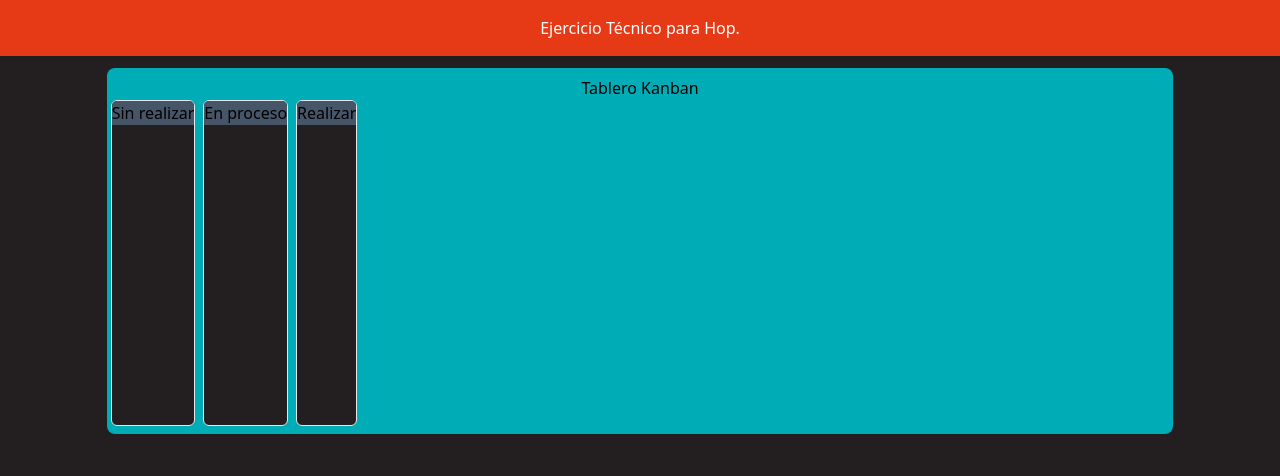
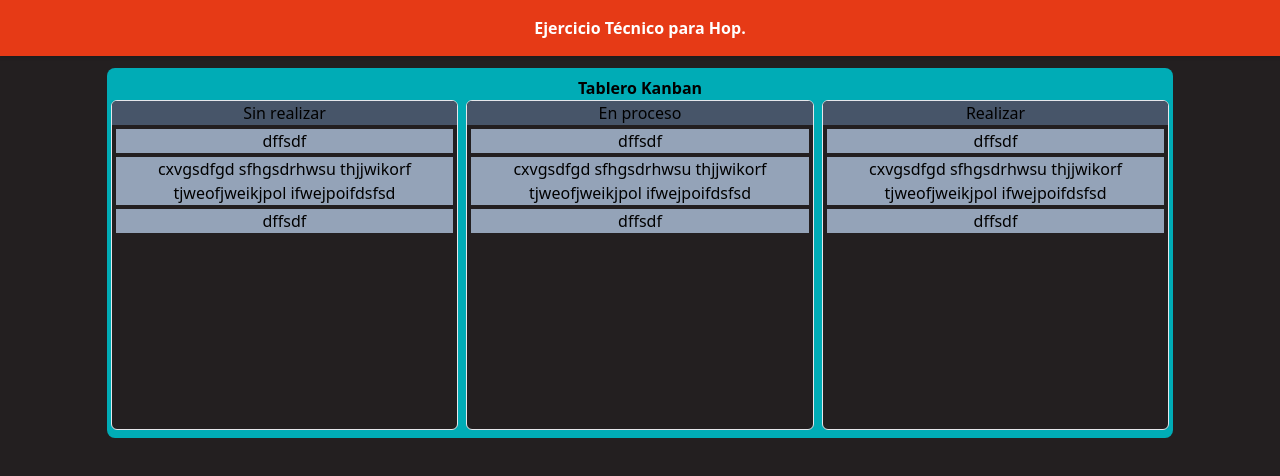
Before and after one commit to cpetrecca/hop-technical, a React (Create React App) app: page / in a window 1280 px wide. Shown: the top 476 px of the page. Built offline with nearby package versions, Linux system fonts and the light colour scheme.

Commit message:
componentes de tarea creado

```diff
--- a/src/App.tsx
+++ b/src/App.tsx
@@ -3,7 +3,7 @@ import KanbanBoard from "./components/kanbanboard/KanbanBoard";
 function App() {
   return (
     <main className="w-screen min-h-screen bg-hop3">
-      <header className="text-white text-center bg-hop1 py-4 drop-shadow ">Ejercicio Técnico para Hop.</header>
+      <header className="text-white text-center bg-hop1 py-4 drop-shadow font-bold ">Ejercicio Técnico para Hop.</header>
         <KanbanBoard></KanbanBoard>
     </main>
   );
--- a/src/components/kanbanboard/BoardColumn.tsx
+++ b/src/components/kanbanboard/BoardColumn.tsx
@@ -1,3 +1,5 @@
+import Task from "./Task";
+
 type Props ={
     title:string;
     width:string;
@@ -9,7 +11,9 @@ const BoardColumn:React.FC<Props> = ({title, width}) => {
         <div className={columnStyles}>
             <header className="bg-slate-600 ">{title}</header>
             <main className="min-h-[300px]">
-
+                <Task text="dffsdf"/>
+                <Task text="cxvgsdfgd sfhgsdrhwsu thjjwikorf tjweofjweikjpol ifwejpoifdsfsd"/>
+                <Task text="dffsdf"/>
             </main>
 
         </div>
--- a/src/components/kanbanboard/KanbanBoard.tsx
+++ b/src/components/kanbanboard/KanbanBoard.tsx
@@ -6,7 +6,7 @@ const KanbanBoard = () => {
   return (
     <center>
       <div className="w-5/6 bg-hop2 my-3 py-2 rounded-lg">
-        <header className="">Tablero Kanban</header>
+        <header className="font-semibold ">Tablero Kanban</header>
         <main className="flex flex-row">
           {kanbanBoardConfig.columns.map((el, index) => {
             return (
--- a/src/components/kanbanboard/Task.tsx
+++ b/src/components/kanbanboard/Task.tsx
@@ -1,3 +1,9 @@
-const Task = () => {};
+type Props ={
+    text:string;
+}
+
+const Task:React.FC<Props> = ({text}) => {
+    return <div className="m-1 bg-slate-400  ">{text}</div>
+};
 
 export default Task;
```
